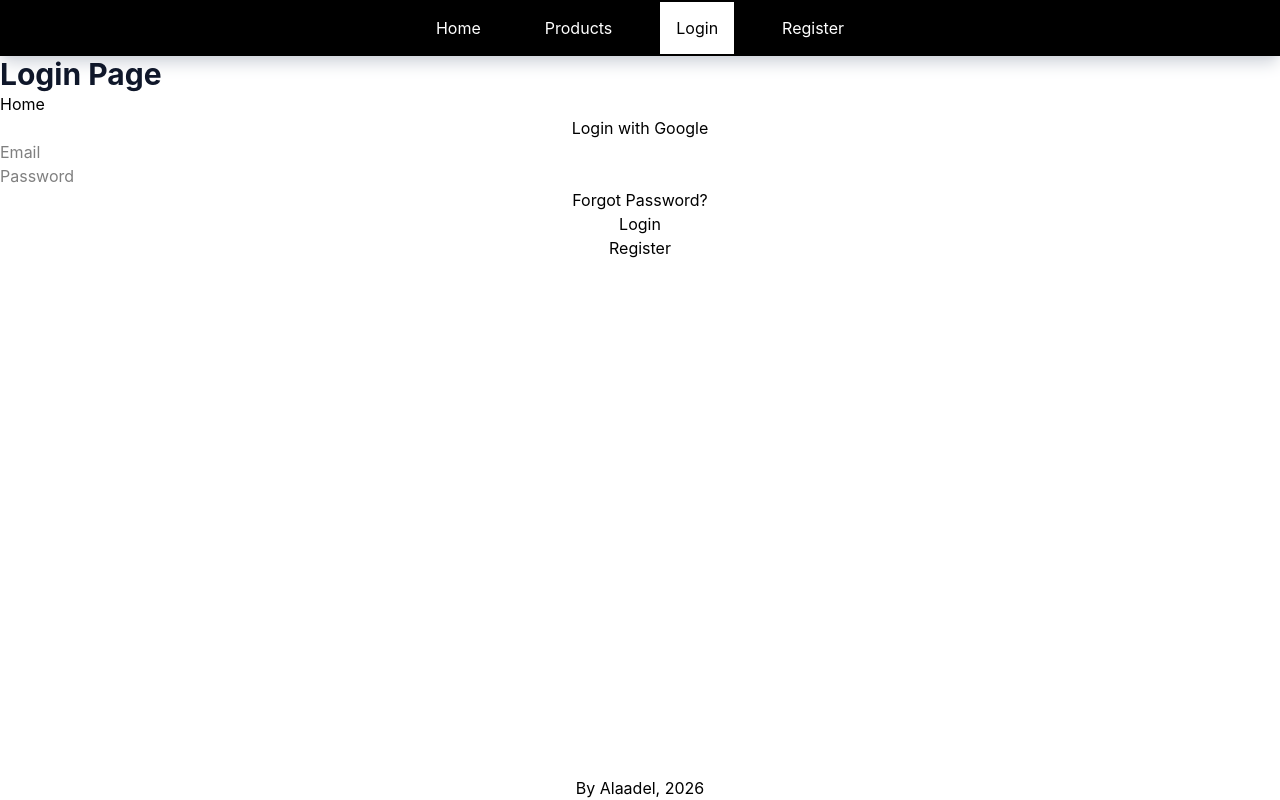
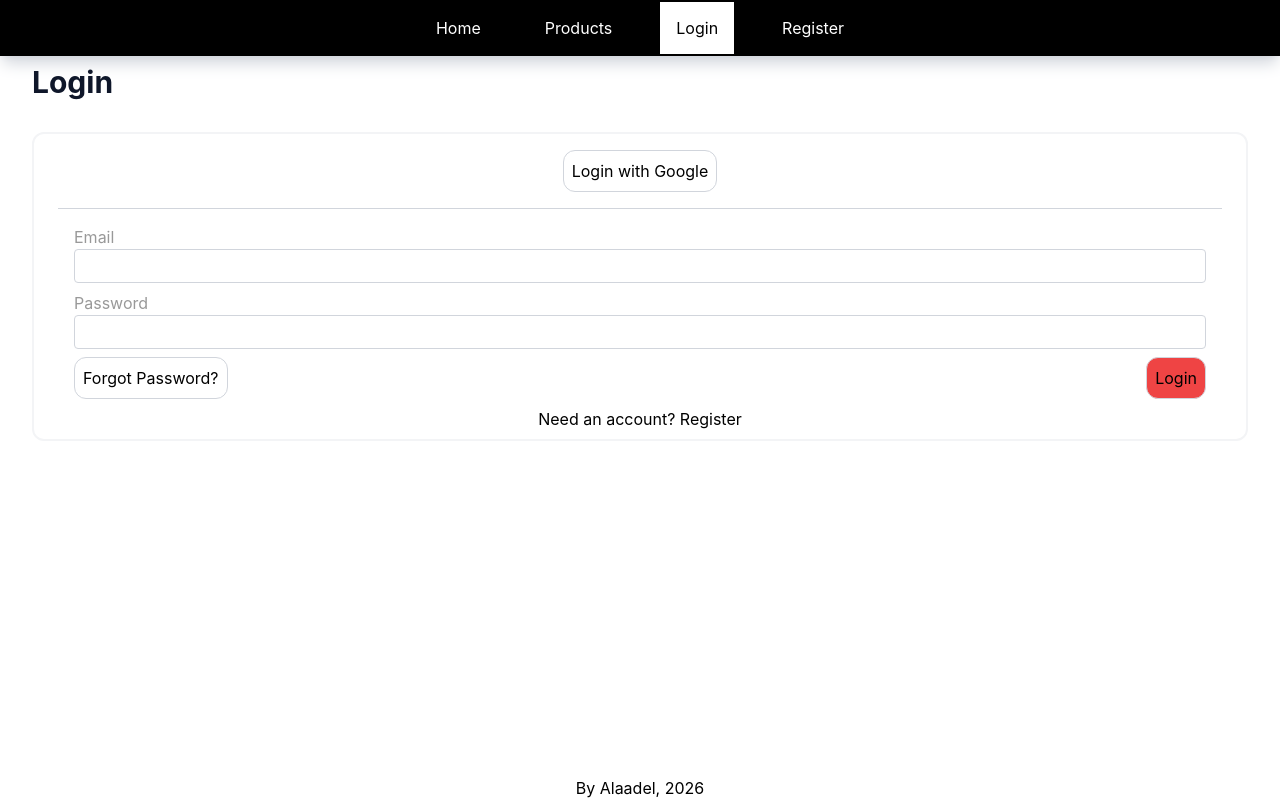
Before and after one commit to Alaadel/Course-Site, a Next.js app in the folder courses-app/: page /login in a window 1280 px wide. Built offline with nearby package versions, Linux system fonts and the light colour scheme; no server answers.

Commit message:
register

```diff
--- a/courses-app/app/(public)/account/page.tsx
+++ b/courses-app/app/(public)/account/page.tsx
@@ -5,7 +5,6 @@ import '@/app/globals.css';
 import { AuthContext } from "@/store/AuthContext";
 import Link from "next/link";
 import { useContext, useEffect, useRef, useState } from "react";
-import ResetPasswordModal from "@/components/account/ResetPasswordModal";
 import { AccountRow } from "@/lib/dbTypes";
 import SectionCard from '@/components/common/SectionCard';
 import HeaderSub from '@/components/common/HeaderSub';
@@ -90,7 +89,9 @@ export default function Account() {
 
     return (
         <AccountPageContextProvider>
-            {authCtx?.isLoggedIn ? (
+            {!authCtx?.isLoggedIn ? (
+                <p className="text-center main-text">Please <Link href="/login">login</Link> to view your account details.</p>
+            ) : (
                 <section>
                     <HeaderSub className="main-margin" hNumber={1} header="My Account" sub="Manage your profile and account settings." />
 
@@ -144,8 +145,6 @@ export default function Account() {
 
                     </SectionCard>
                 </section>
-            ) : (
-                <p className="text-center main-text">Please <Link href="/login">login</Link> to view your account details.</p>
             )}
         </AccountPageContextProvider>
     );
--- a/courses-app/app/(public)/login/page.tsx
+++ b/courses-app/app/(public)/login/page.tsx
@@ -3,6 +3,12 @@
 import Link from "next/link";
 import { useContext, useRef } from "react";
 import { AuthContext } from "@/store/AuthContext";
+import SectionCard from "@/components/common/SectionCard";
+import HeaderSub from "@/components/common/HeaderSub";
+import Button from "@/components/common/Button";
+import LabeledInput from "@/components/common/LabeledInput";
+import Separator from "@/components/common/Separator";
+import FeedbackMessage from "@/components/common/FeedbackMessage";
 
 export default function Login() {
     const context = useContext(AuthContext);
@@ -11,6 +17,12 @@ export default function Login() {
     const emailRef = useRef<HTMLInputElement>(null);
     const passwordRef = useRef<HTMLInputElement>(null);
 
+    // shortcuts
+    const feedbackState = context?.error ? "error" : context?.success ? "success" : null;
+    const feedbackMessage =
+        feedbackState === "error" ? context?.error :
+        (feedbackState === "success" ? context?.success : "");
+
     function handleLogin() {
         console.log("clicked login");
         if (!context) return;
@@ -18,13 +30,7 @@ export default function Login() {
 
         context.signIn(emailRef.current.value, passwordRef.current.value);
     }
-    function handleRegister() {
-        console.log("clicked register");
-        if (!context) return;
-        if (!emailRef.current || !passwordRef.current) return;
 
-        context.register(emailRef.current.value, passwordRef.current.value);
-    }
     function handleForgotPassword() {
         console.log("clicked forgot password");
         if (!context) return;
@@ -40,21 +46,30 @@ export default function Login() {
     }
 
     return (
-        <>
-            <h1>Login Page</h1>
-            <Link href="/">Home</Link>
+        <section>
+            <HeaderSub className="main-margin" hNumber={1} header="Login" sub="" />
 
-            <button onClick={handleGoogleLogin}>Login with Google</button>
+            <SectionCard>
+                <div className="flex justify-center main-margin">
+                    <Button onClick={handleGoogleLogin}>Login with Google</Button>
+                </div>
 
-            <input type="email" placeholder="Email" ref={emailRef} />
-            <input type="password" placeholder="Password" ref={passwordRef} />
+                <Separator />
 
-            <button onClick={handleForgotPassword}>Forgot Password?</button>
-            <button onClick={handleLogin}>Login</button>
-            <button onClick={handleRegister}>Register</button>
+                <LabeledInput label="Email" type="email" ref={emailRef} editable={true} />
+                <LabeledInput label="Password" type="password" ref={passwordRef} editable={true} />
 
-            {context?.error && <p style={{ color: "red" }}>{context.error}</p>}
-            {context?.success && <p style={{ color: "green" }}>{context.success}</p>}
-        </>
+                <div className="flex justify-between items-center main-margin">
+                    <Button onClick={handleForgotPassword}>Forgot Password?</Button>
+                    <Button color="bg-red" onClick={handleLogin}>Login</Button>
+                </div>
+
+                <div className="flex justify-center">
+                    <p>Need an account? <Link href="/register">Register</Link></p>
+                </div>
+
+                <FeedbackMessage state={feedbackState} message={feedbackMessage} />
+            </SectionCard>
+        </section>
     );
 }
--- /dev/null
+++ b/courses-app/app/(public)/register/page.tsx
@@ -0,0 +1,70 @@
+'use client';
+
+import Button from "@/components/common/Button";
+import FeedbackMessage from "@/components/common/FeedbackMessage";
+import HeaderSub from "@/components/common/HeaderSub";
+import LabeledInput from "@/components/common/LabeledInput";
+import SectionCard from "@/components/common/SectionCard";
+import { AuthContext } from "@/store/AuthContext";
+import Link from "next/dist/client/link";
+import { useContext, useRef } from "react";
+
+export default function Register() {
+    const context = useContext(AuthContext);
+
+    // use refs to get data from dom
+    const emailRef = useRef<HTMLInputElement>(null);
+    const passwordRef = useRef<HTMLInputElement>(null);
+    const firstNameRef = useRef<HTMLInputElement>(null);
+    const lastNameRef = useRef<HTMLInputElement>(null);
+
+    // shortcuts
+    const feedbackState = context?.error ? "error" : context?.success ? "success" : null;
+    const feedbackMessage =
+        feedbackState === "error" ? context?.error :
+            (feedbackState === "success" ? context?.success : "");
+
+    function handleFormSubmit(event: React.SubmitEvent<HTMLFormElement>) {
+        event.preventDefault();
+
+        const formData = new FormData(event.currentTarget);
+        const email = formData.get("email") as string;
+        const password = formData.get("password") as string;
+        const firstName = formData.get("firstName") as string;
+        const lastName = formData.get("lastName") as string;
+
+        handleRegister(email, password, firstName, lastName);
+    }
+    function handleRegister(email: string, password: string, firstName: string, lastName: string) {
+        console.log("handleRegister");
+
+        if (!context) return;
+
+        context.register(email, password, firstName, lastName);
+    }
+
+    return (
+        <section>
+            <HeaderSub className="main-margin" hNumber={1} header="Register" sub="" />
+
+            <SectionCard>
+                <form onSubmit={handleFormSubmit}>
+                    <LabeledInput ref={emailRef} type="email" label="Email" editable={true} required={true} />
+                    <LabeledInput ref={passwordRef} type="password" label="Password" editable={true} required={true} />
+                    <LabeledInput ref={firstNameRef} type="text" label="First Name" editable={true} required={true} />
+                    <LabeledInput ref={lastNameRef} type="text" label="Last Name" editable={true} required={true} />
+
+                    <div className="flex justify-end items-center main-margin">
+                        <Button className="right" type="submit" color="bg-blue">Register</Button>
+                    </div>
+                </form>
+
+                <div className="flex justify-center">
+                    <p>Already registered? <Link href="/login">Login</Link></p>
+                </div>
+
+                <FeedbackMessage state={feedbackState} message={feedbackMessage} />
+            </SectionCard>
+        </section>
+    );
+}
--- a/courses-app/app/globals.css
+++ b/courses-app/app/globals.css
@@ -8,6 +8,8 @@
 
   --color-red: #EF4444;
   --color-gold: #F69E0A;
+  --color-green: #22C55E;
+  --color-blue: #3B82F6;
 }
 
 /*Define custom rules for header*/
--- /dev/null
+++ b/courses-app/components/common/FeedbackMessage.tsx
@@ -0,0 +1,12 @@
+import "@/app/globals.css";
+
+type FeedbackMessageState = "error" | "success" | null;
+
+export default function FeedbackMessage({ state, message }: { state: FeedbackMessageState, message?: string }) {
+    return (
+        <div>
+            {state === "error" && <p className="bg-red">{message}</p>}
+            {state === "success" && <p className="bg-green">{message}</p>}
+        </div>
+    )
+}
--- /dev/null
+++ b/courses-app/components/common/Separator.tsx
@@ -0,0 +1,5 @@
+export default function Separator() {
+    return (
+        <hr className="m-4 border-t border-gray-300" />
+    );
+}
--- a/courses-app/store/AuthContext.tsx
+++ b/courses-app/store/AuthContext.tsx
@@ -12,13 +12,13 @@ interface AuthContextType {
     isLoggedIn: boolean;
     isAdmin: boolean;
 
-    error: string | null;
-    success: string | null;
+    error: string | undefined;
+    success: string | undefined;
 
     getUserId(): string | null;
 
     signIn: (email: string, password: string) => Promise<void>;
-    register: (email: string, password: string) => Promise<void>;
+    register: (email: string, password: string, firstName: string, lastName: string) => Promise<void>;
     signOut: () => Promise<void>;
 
     recoverPassword: (email: string) => Promise<void>;
@@ -34,8 +34,8 @@ export function AuthContextProvider({ children }: { children: React.ReactNode })
     const [user, setUser] = useState<any>(null);
     const [session, setSession] = useState<any>(null);
     const [isLoggedIn, setIsLoggedIn] = useState(false);
-    const [error, setError] = useState<string | null>(null);
-    const [success, setSuccess] = useState<string | null>(null);
+    const [error, setError] = useState<string | undefined>(undefined);
+    const [success, setSuccess] = useState<string | undefined>(undefined);
     const [is_admin, setIsAdmin] = useState(false);
 
     const contextSnapshot: AuthContextType = {
@@ -46,7 +46,7 @@ export function AuthContextProvider({ children }: { children: React.ReactNode })
         },
 
         signIn: async (email: string, password: string) => { },
-        register: async (email: string, password: string) => { },
+        register: async (email: string, password: string, firstName: string, lastName: string) => { },
         signOut: async () => { },
 
         recoverPassword: async (email: string) => { },
@@ -114,7 +114,7 @@ export function AuthContextProvider({ children }: { children: React.ReactNode })
 
                 await updateAdminState();
 
-                setError(null);
+                setError(undefined);
                 setSuccess("Successfully registered!");
                 console.log("Successfully registered");
             }
@@ -133,7 +133,7 @@ export function AuthContextProvider({ children }: { children: React.ReactNode })
                 setError(error.message);
                 console.log("Error recovering password:", error.message);
             } else {
-                setError(null);
+                setError(undefined);
                 setSuccess("Password recovery email sent!");
                 console.log("Password recovery email sent");
             }
@@ -152,7 +152,7 @@ export function AuthContextProvider({ children }: { children: React.ReactNode })
             } else {
                 await updateAdminState();
 
-                setError(null);
+                setError(undefined);
                 setSuccess("Successfully signed in!");
                 console.log("Successfully signed in");
             }
@@ -168,7 +168,7 @@ export function AuthContextProvider({ children }: { children: React.ReactNode })
                 setError(error.message);
                 console.log("Error logging in with Google:", error.message);
             } else {
-                setError(null);
+                setError(undefined);
                 setSuccess("Redirecting to Google for authentication...");
                 console.log("Redirecting to Google for authentication");
             }
@@ -186,7 +186,7 @@ export function AuthContextProvider({ children }: { children: React.ReactNode })
                 setError(error.message);
                 console.log("Error signing out:", error.message);
             } else {
-                setError(null);
+                setError(undefined);
                 setSuccess("Successfully signed out!");
                 console.log("Successfully signed out");
             }
```
